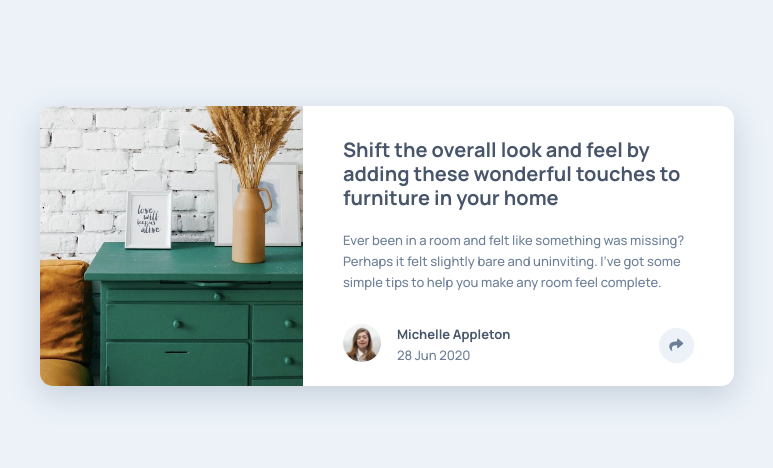
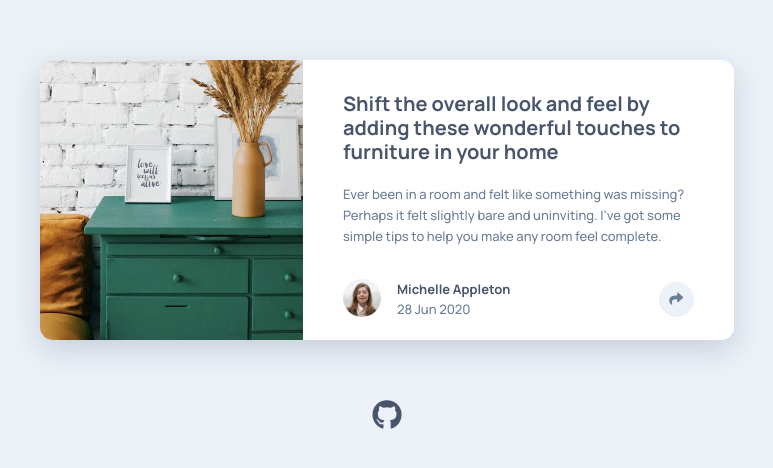
Before and after one commit to robinjmm/article-preview-component, a website: page index.html in a window 1280 px wide. Shown: the part 154-622 px from the top of the page, without its empty margins (253-1026 px from the left). Drawn offline with nearby package versions, Linux system fonts and the light colour scheme; files that its build step writes are made by us from their sources.

Commit message:
Add link to GitHub repo

```diff
--- a/index.html
+++ b/index.html
@@ -68,6 +68,12 @@
         </article>
     </main>
 
+    <footer>
+        <a href="https://github.com/robinjmm/article-preview-component" target="_blank" title="GitHub Repo Link">
+            <i class="fa-brands fa-github"></i>
+        </a>
+    </footer>
+
     <script src="./js/app.js"></script>
 </body>
 
--- /dev/null
+++ b/scss/components/_link-icons.scss
@@ -0,0 +1,7 @@
+@use '../base/variables' as *;
+
+.fa-github {
+    font-size: rem(30px);
+    cursor: pointer;
+    color: var(--dark-accent-color);
+}
--- a/scss/layout/_layout.scss
+++ b/scss/layout/_layout.scss
@@ -1,13 +1,18 @@
 @use '../base/variables' as *;
 
 body {
-    padding: 10vh 0;
+    padding: 5vh 0;
     font-size: rem(13px);
     font-family: var(--ff-primary);
     font-weight: var(--fw-normal);
     width: 100%;
     background-color: var(--bg-main);
     display: flex;
+    flex-direction: column;
     justify-content: center;
     align-items: center;
 }
+
+main {
+    margin-bottom: rem(60px);
+}
--- a/scss/styles.scss
+++ b/scss/styles.scss
@@ -7,6 +7,8 @@
 @use 'components/button';
 
 @use 'components/popup';
+
+@use 'components/link-icons';
 
 @use 'fontawesome/fontawesome';
 
```
